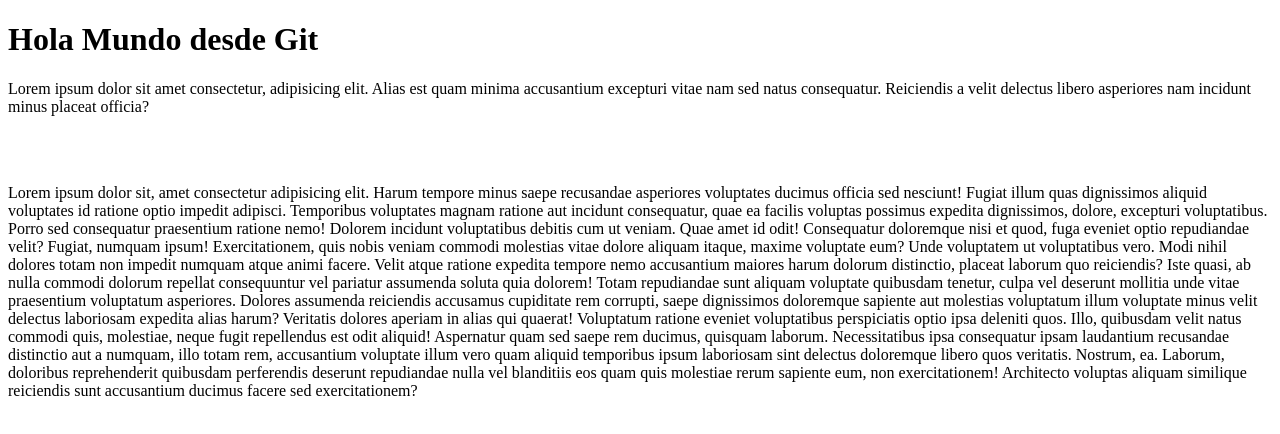
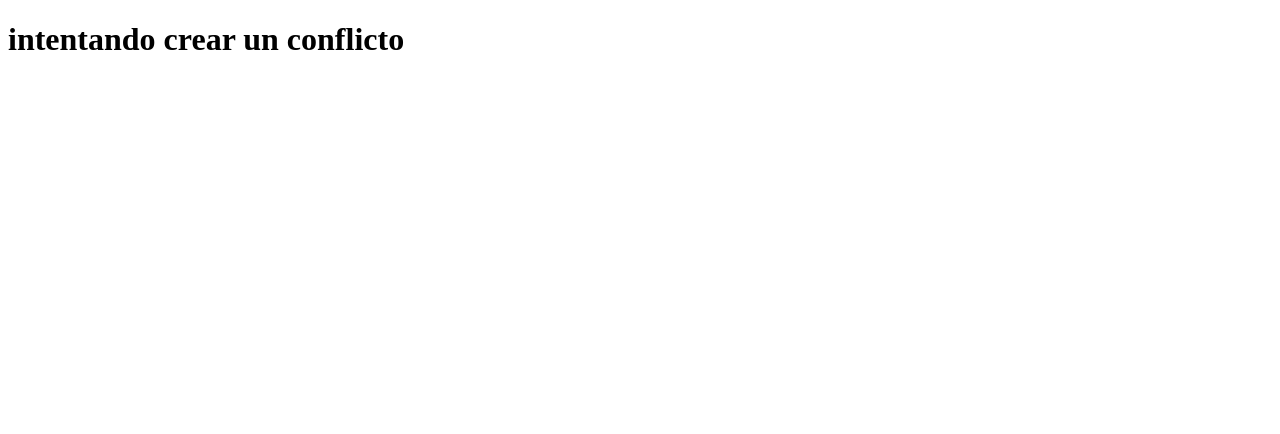
Before and after one commit to beamm536/taller-git, a plain HTML site: page index.html in a window 1280 px wide. Drawn offline with Linux system fonts and the light colour scheme.

Commit message:
cambio nuevo

```diff
--- a/index.html
+++ b/index.html
@@ -6,21 +6,5 @@
     <title>Document</title>
 </head>
 <body>
-    <h1 class="titulo">Hola Mundo desde Git</h1>
-    <p>Lorem ipsum dolor sit amet consectetur, adipisicing elit. Alias est quam minima accusantium excepturi vitae nam sed natus consequatur. Reiciendis a velit delectus libero asperiores nam incidunt minus placeat officia?</p>
-
-
-
-    <br>
-    <br>
-    <p>Lorem ipsum dolor sit, amet consectetur adipisicing elit. Harum tempore minus saepe recusandae asperiores voluptates ducimus officia sed nesciunt! Fugiat illum quas dignissimos aliquid voluptates id ratione optio impedit adipisci.
-    Temporibus voluptates magnam ratione aut incidunt consequatur, quae ea facilis voluptas possimus expedita dignissimos, dolore, excepturi voluptatibus. Porro sed consequatur praesentium ratione nemo! Dolorem incidunt voluptatibus debitis cum ut veniam.
-    Quae amet id odit! Consequatur doloremque nisi et quod, fuga eveniet optio repudiandae velit? Fugiat, numquam ipsum! Exercitationem, quis nobis veniam commodi molestias vitae dolore aliquam itaque, maxime voluptate eum?
-    Unde voluptatem ut voluptatibus vero. Modi nihil dolores totam non impedit numquam atque animi facere. Velit atque ratione expedita tempore nemo accusantium maiores harum dolorum distinctio, placeat laborum quo reiciendis?
-    Iste quasi, ab nulla commodi dolorum repellat consequuntur vel pariatur assumenda soluta quia dolorem! Totam repudiandae sunt aliquam voluptate quibusdam tenetur, culpa vel deserunt mollitia unde vitae praesentium voluptatum asperiores.
-    Dolores assumenda reiciendis accusamus cupiditate rem corrupti, saepe dignissimos doloremque sapiente aut molestias voluptatum illum voluptate minus velit delectus laboriosam expedita alias harum? Veritatis dolores aperiam in alias qui quaerat!
-    Voluptatum ratione eveniet voluptatibus perspiciatis optio ipsa deleniti quos. Illo, quibusdam velit natus commodi quis, molestiae, neque fugit repellendus est odit aliquid! Aspernatur quam sed saepe rem ducimus, quisquam laborum.
-    Necessitatibus ipsa consequatur ipsam laudantium recusandae distinctio aut a numquam, illo totam rem, accusantium voluptate illum vero quam aliquid temporibus ipsum laboriosam sint delectus doloremque libero quos veritatis. Nostrum, ea.
-    Laborum, doloribus reprehenderit quibusdam perferendis deserunt repudiandae nulla vel blanditiis eos quam quis molestiae rerum sapiente eum, non exercitationem! Architecto voluptas aliquam similique reiciendis sunt accusantium ducimus facere sed exercitationem?</p>
-</body>
+    <h1>intentando crear un conflicto</h1>
 </html>
```
